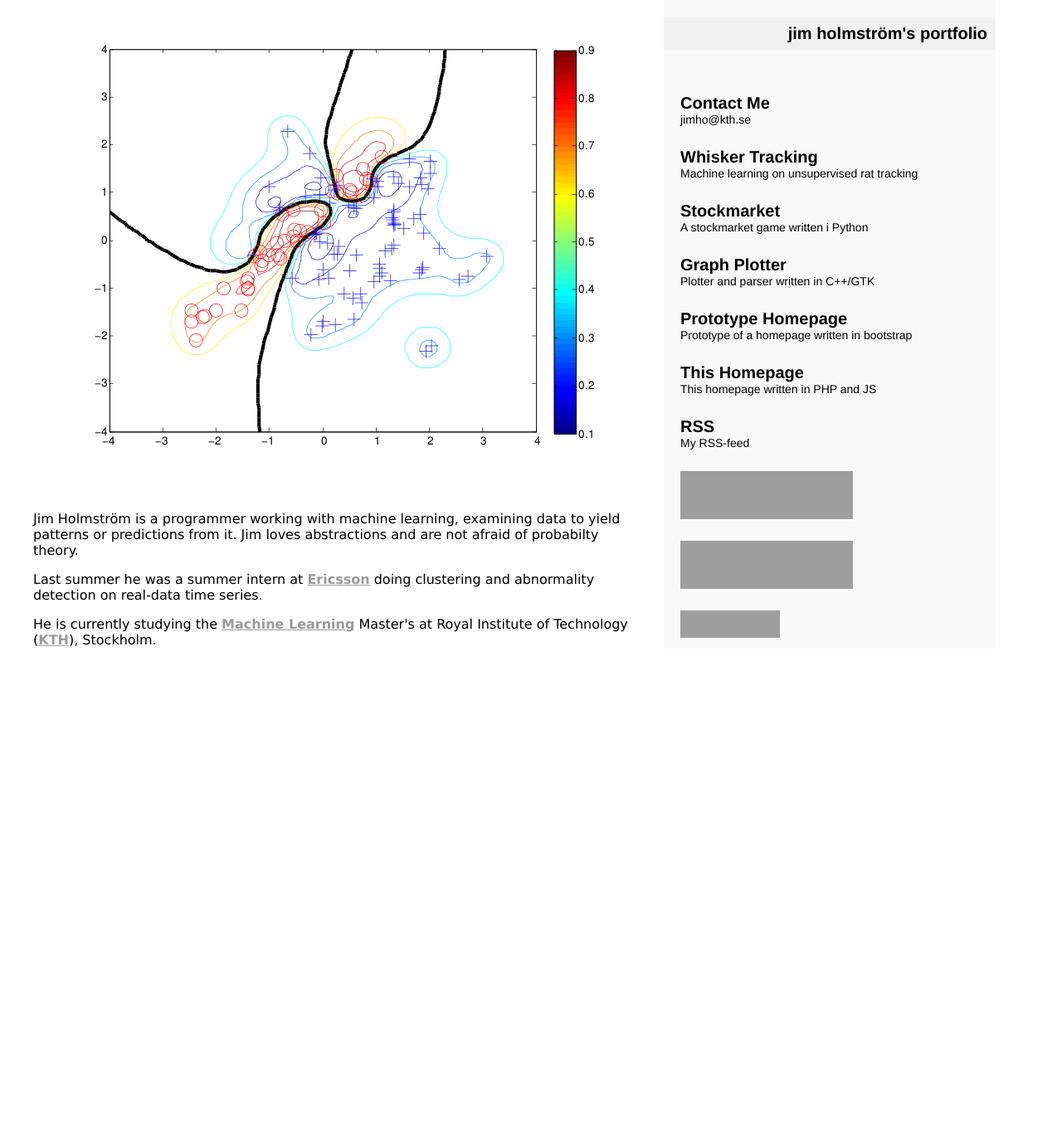
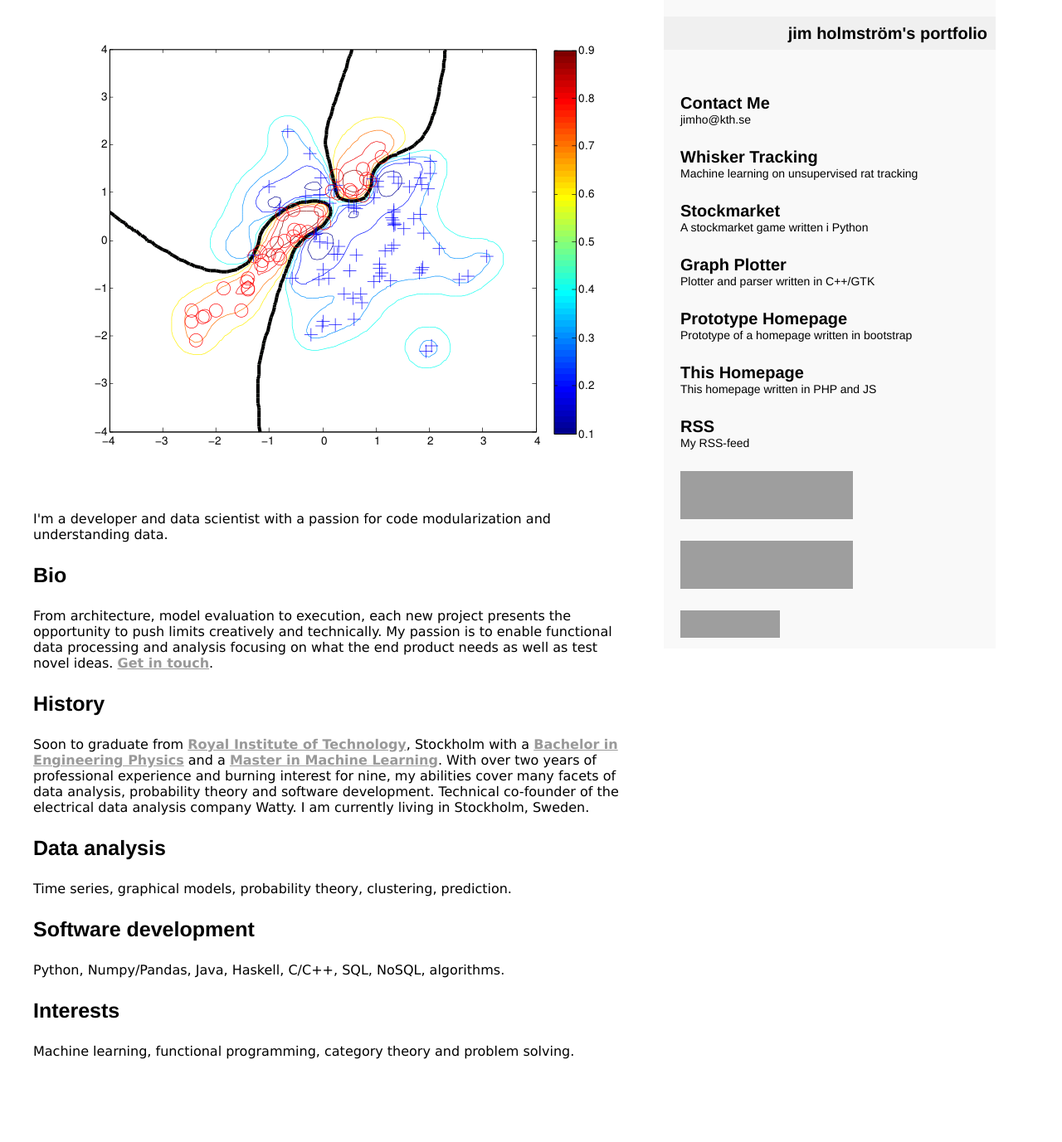
Before and after one commit to Jim-Holmstroem/jim.pm, a PHP site: page /portfolio/index.php in a window 1280 px wide. Shown: the whole page at 83% size. Before the commit the page ends 780 px from the top, so only its background shows below. Run offline with PHP 8.4, Linux system fonts and the light colour scheme; grey boxes are pictures that could not be loaded.

Commit message:
Updated bio etc

```diff
--- a/portfolio/index.php
+++ b/portfolio/index.php
@@ -57,21 +57,39 @@
                 <img src="classification_example.png" width="750" alt="[classification example]" />
                 <div class="maintext">
                     <p>
-                        Jim Holmstr&ouml;m is a programmer working with
-                        machine learning, examining data to yield patterns
-                        or predictions from it. Jim loves abstractions and are not afraid
-                        of probabilty theory.
+                        I'm a developer and data scientist with a passion
+                        for code modularization and understanding data.
                     </p>
+
+                    <h3>Bio</h3>
+                        <p>
+                            From architecture, model evaluation to execution, each new project presents the opportunity to push limits creatively and technically.
+                            My passion is to enable functional data processing and analysis focusing on what the end product needs as well as test novel ideas.
+                            <a href="mailto:jimho@kth.se">Get in touch</a>.
+                        </p>
+                    <h3>History</h3>
+                        <p>
+                            Soon to graduate from <a href="http://www.kth.se">Royal Institute of Technology</a>, Stockholm
+                            with a <a href="http://www.kth.se/student/kurser/program/CTFYS/HT08/mal?l=en">Bachelor in Engineering Physics</a>
+                            and a <a href="http://www.kth.se/student/kurser/program/TMAIM/?l=en">Master in Machine Learning</a>.
+                            With over two years of professional experience and burning interest for nine, my abilities cover many facets of data analysis, probability theory and software development.
+                            Technical co-founder of the electrical data analysis company Watty.
+                            I am currently living in Stockholm, Sweden.
+                        </p>
+
+                    <h3>Data analysis</h3>
                     <p>
-                        Last summer he was a summer intern at <a href="http://www.ericsson.com">Ericsson</a>
-                        doing clustering and abnormality detection on real-data time series.
+                        Time series, graphical models, probability theory, clustering, prediction.
                     </p>
+                    <h3>Software development</h3>
                     <p>
-                        He is currently studying the
-                        <a href="http://www.kth.se/student/kurser/program/TMAIM/?l=en">
-                        Machine Learning</a> Master's at Royal Institute of
-                        Technology (<a href="http://www.kth.se">KTH</a>), Stockholm.
-                   </p>
+                        Python, Numpy/Pandas, Java, Haskell, C/C++, SQL, NoSQL, algorithms.
+                    </p>
+
+                    <h3>Interests</h3>
+                    <p>
+                        Machine learning, functional programming, category theory and problem solving.
+                    </p>
                 </div>
             </div>
         </div>
```
